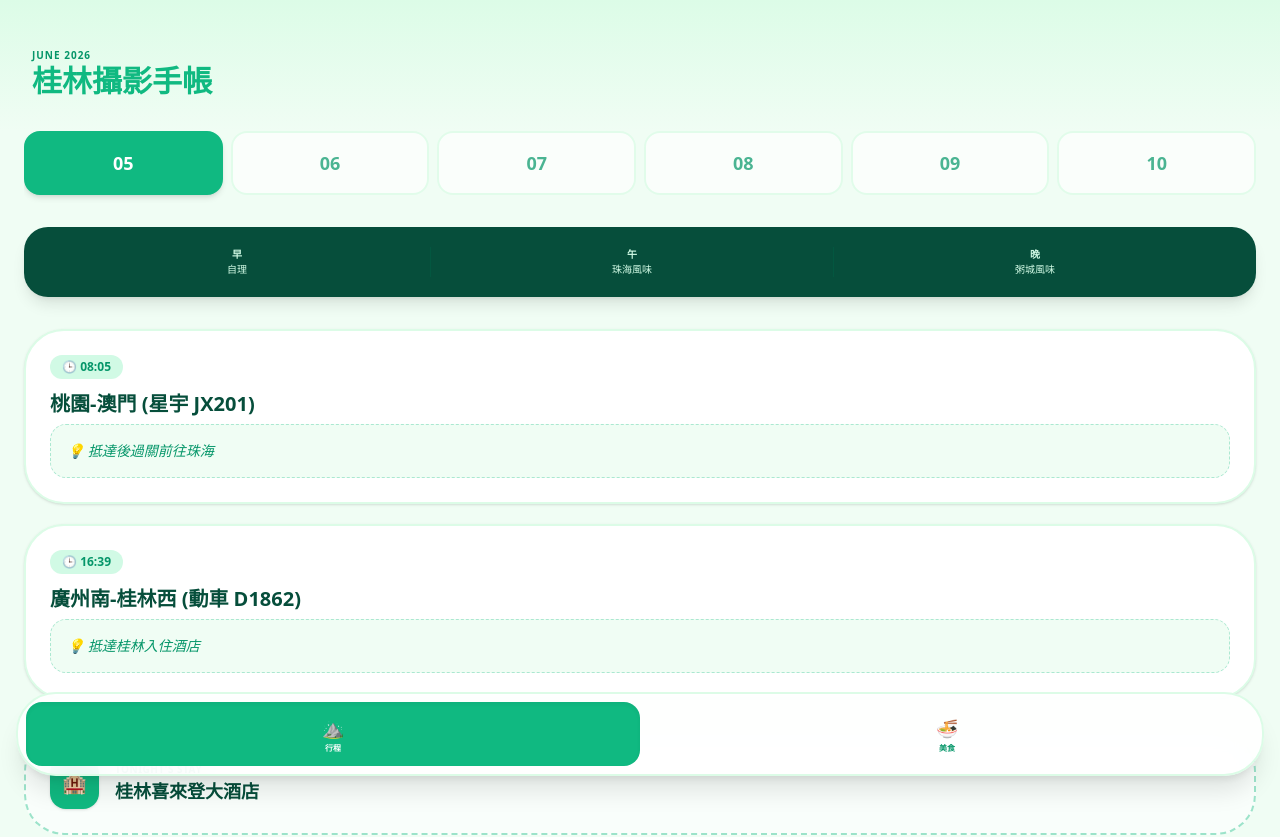
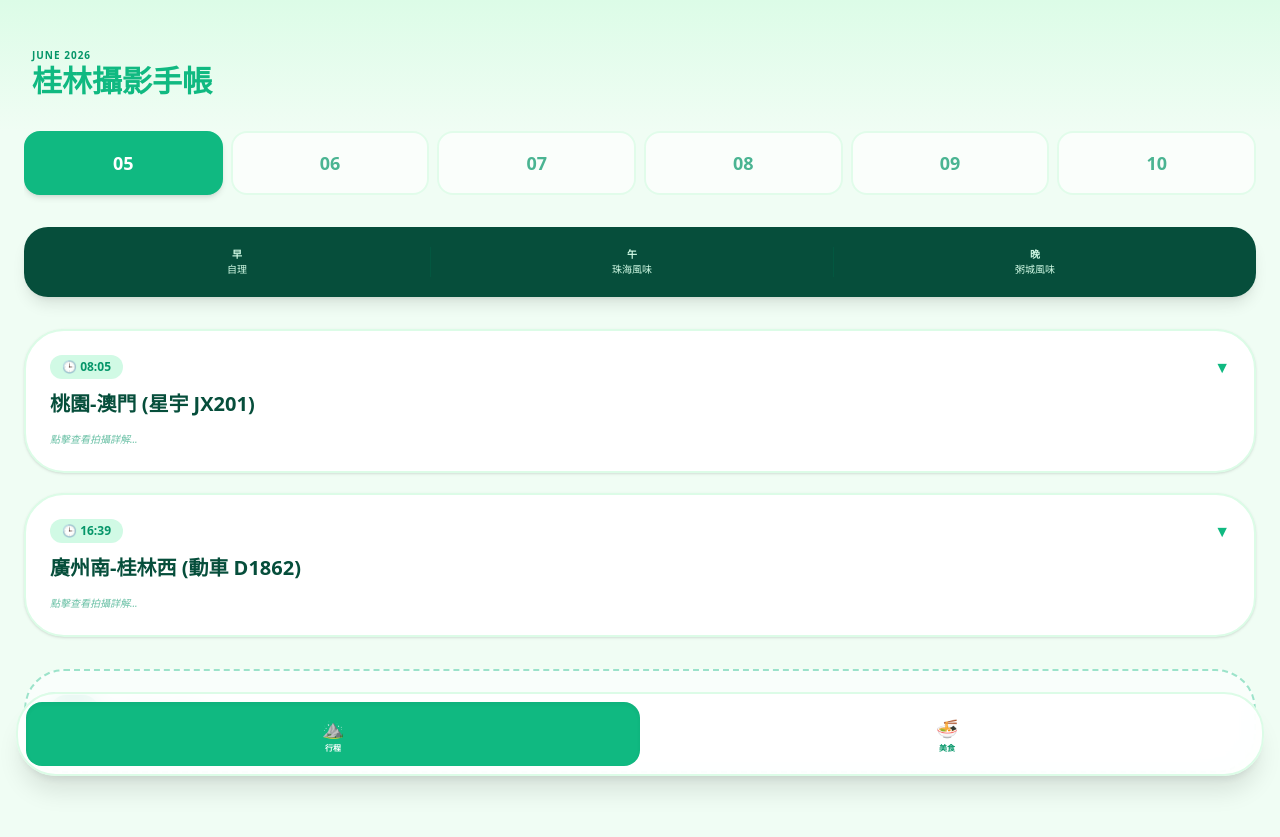
Before and after one commit to kmtsvlee/guilin-trip, a React (Vite) app: page / in a window 1280 px wide. Shown: the top 837 px of the page. Built offline with nearby package versions, Linux system fonts and the light colour scheme.

Commit message:
feat: add expandable narrative and emerald green title

```diff
--- a/src/App.tsx
+++ b/src/App.tsx
@@ -2,50 +2,52 @@ import { useState } from 'react';
 
 const scheduleData = [
   { day: "05", b: "自理", l: "珠海風味", d: "粥城風味", stay: "桂林喜來登大酒店", items: [
-    { t: "08:05", title: "桃園-澳門 (星宇 JX201)", note: "抵達後過關前往珠海", map: "桃園機場" },
-    { t: "16:39", title: "廣州南-桂林西 (動車 D1862)", note: "抵達桂林入住酒店", map: "廣州南站" }
+    { t: "08:05", title: "桃園-澳門 (星宇 JX201)", note: "開啟旅程的起點", desc: "搭乘星宇航空前往澳門，準備展開為期六天的桂林攝影之旅。抵達後將經由陸路口岸前往珠海，感受兩地不同的城市氣息。", map: "桃園機場" },
+    { t: "16:39", title: "廣州南-桂林西 (動車 D1862)", note: "動車橫跨兩省", desc: "搭乘高鐵動車前往桂林。窗外景色將從都市繁華轉向桂林標誌性的喀斯特地貌，這是此行第一段動態攝影的機會。", map: "廣州南站" }
   ]},
   { day: "06", b: "酒店", l: "農家宴", d: "啤酒魚", stay: "陽朔精品酒店", items: [
-    { t: "09:00", title: "遇龍河三橋風光", note: "富裡橋、金龍橋、遇龍橋攝影", map: "陽朔遇龍河" },
-    { t: "17:00", title: "灕江漁火 (黃昏藍調) 🌅", note: "【核心】竹筏+漁夫+魚鷹+漁火擺拍", map: "灕江" }
+    { t: "09:00", title: "遇龍河三橋風光", note: "富裡橋、金龍橋、遇龍橋攝影", desc: "遇龍河被譽為『小灕江』。富裡橋是著名的石拱橋，倒影與古橋構成完美的幾何對稱，建議使用廣角鏡頭捕捉靜謐的古意。", map: "陽朔遇龍河" },
+    { t: "17:00", title: "灕江漁火 (黃昏藍調) 🌅", note: "【核心】竹筏+漁夫+魚鷹+漁火擺拍", desc: "這是攝影愛好者的夢幻場景。在魔幻時刻（Blue Hour），漁夫點亮馬燈，魚鷹立於筏頭。建議使用大光圈定焦鏡頭，捕捉燈火在江面上的暖色反光與背景山的藍調對比。", map: "灕江" }
   ]},
   { day: "07", b: "酒店", l: "蝴蝶莊園", d: "陽朔風味", stay: "陽朔精品酒店", items: [
-    { t: "05:30", title: "陽朔大橋日出 🌅", note: "捕捉灕江晨曦", map: "陽朔大橋" },
-    { t: "17:30", title: "烏龍泉夕陽 🌇", note: "捕捉山水剪影", map: "烏龍泉" }
+    { t: "05:30", title: "陽朔大橋日出 🌅", note: "捕捉灕江晨曦", desc: "陽朔大橋是觀看灕江大拐彎日出的絕佳位置。晨霧繚繞在山間，陽光灑在江面上，江中的倒影與早起的漁船是構圖的核心。", map: "陽朔大橋" },
+    { t: "17:30", title: "烏龍泉夕陽 🌇", note: "捕捉山水剪影", desc: "烏龍泉田園風光如畫。夕陽餘暉將田野染成金黃色，山脈形成深邃的剪影。此處適合拍攝層次分明的遠景攝影。", map: "烏龍泉" }
   ]},
   { day: "08", b: "酒店", l: "壯族風味", d: "龍勝風味", stay: "龍脊梯田景觀民宿", items: [
-    { t: "05:30", title: "相公山日出雲海 🌅", note: "【核心】廣角大景必拍點", map: "相公山" },
-    { t: "17:30", title: "龍脊梯田晚霞 🌇", note: "梯田水面反光攝影", map: "龍脊梯田" }
+    { t: "05:30", title: "相公山日出雲海 🌅", note: "【核心】廣角大景必拍點", desc: "相公山位於灕江精華段。登上山頂可以鳥瞰灕江第一灣，雲海、彩霞、灕江共同構成如國畫般的意境。強烈建議帶上三腳架與漸變減光鏡。", map: "相公山" },
+    { t: "17:30", title: "龍脊梯田晚霞 🌇", note: "梯田水面反光攝影", desc: "六月的梯田正值灌水期。晚霞映射在波光粼粼的水面上，層層疊疊的線條構成了強烈的幾何美感，是捕捉大地線條的最佳時機。", map: "龍脊梯田" }
   ]},
   { day: "09", b: "打包", l: "竹筒飯", d: "九龍酒家", stay: "桂林精選酒店", items: [
-    { t: "06:00", title: "七星伴月晨霧日出 🌅", note: "拍攝梯田晨霧意境", map: "龍脊梯田" },
-    { t: "17:00", title: "塔山夕陽 🌇", note: "捕捉建築與山水交匯", map: "桂林塔山" }
+    { t: "06:00", title: "七星伴月晨霧日出 🌅", note: "拍攝梯田晨霧意境", desc: "龍脊梯田著名的七星伴月景點，晨霧如白紗般籠罩在山頭，隨著太陽升起，光影在田埂間流動，充滿神祕感。", map: "龍脊梯田" },
+    { t: "17:00", title: "塔山夕陽 🌇", note: "捕捉建築與山水交匯", desc: "塔山倒影在江面上，古老的塔影與壯麗的夕陽背景相映成趣。這是桂林市區攝影的經典機位。", map: "桂林塔山" }
   ]},
   { day: "10", b: "打包", l: "四合院", d: "自理", stay: "甜蜜的家", items: [
-    { t: "16:00", title: "日月貝大劇院 (外觀)", note: "建築幾何與線條攝影", map: "珠海大劇院" },
-    { t: "20:50", title: "澳門-桃園 (星宇 JX206)", note: "帶著美照回家", map: "澳門機場" }
+    { t: "16:00", title: "日月貝大劇院 (外觀)", note: "建築幾何與線條攝影", desc: "珠海新地標日月貝。白色貝殼造型在海邊背景下顯得極其簡潔有力。適合拍攝現代感強烈的黑白建築攝影或長曝光。", map: "珠海大劇院" },
+    { t: "20:50", title: "澳門-桃園 (星宇 JX206)", note: "帶著美照回家", desc: "結束六天的深度攝影之旅，帶著豐富的影像作品與滿滿的回憶，準備回到溫暖的家進行後製處理。", map: "澳門機場" }
   ]}
 ];
 
 export default function App() {
   const [tab, setTab] = useState('行程');
   const [day, setDay] = useState('05');
+  const [expandedIdx, setExpandedIdx] = useState<number | null>(null); // 控制展開哪一個
+
   const curr = scheduleData.find(d => d.day === day) || scheduleData[0];
 
   return (
     <div className="min-h-screen bg-[#F0FDF4] pb-36 font-sans text-[#064E3B] text-left">
       <header className="p-8 pt-12 bg-gradient-to-b from-[#DCFCE7] to-[#F0FDF4]">
         <p className="text-[#059669] font-bold text-[10px] uppercase tracking-widest">June 2026</p>
-        {/* 標題改為翠綠色 */}
         <h1 className="text-3xl font-black text-[#10B981]">桂林攝影手帳</h1>
       </header>
 
       <main className="px-6">
+        {/* 日期選擇 */}
         <div className="flex space-x-2 overflow-x-auto no-scrollbar pb-2 mb-6">
           {['05','06','07','08','09','10'].map(d=>(
             <button
               key={d}
-              onClick={()=>setDay(d)}
+              onClick={()=>{setDay(d); setExpandedIdx(null);}} // 切換日期時重設展開狀態
               className={`flex-1 min-w-[50px] py-4 rounded-2xl border-2 transition-all ${day===d?'bg-[#10B981] border-[#10B981] text-white shadow-md':'bg-white border-[#DCFCE7] text-[#059669] opacity-70'}`}
             >
               <span className="text-lg font-black">{d}</span>
@@ -53,6 +55,7 @@ export default function App() {
           ))}
         </div>
 
+        {/* 餐食 */}
         <div className="bg-[#064E3B] p-5 rounded-3xl text-[#D1FAE5] flex justify-around text-center text-[10px] mb-8 shadow-lg">
           <div className="flex-1"><b>早</b><br/>{curr.b}</div>
           <div className="flex-1 border-l border-emerald-800/50 px-2"><b>午</b><br/>{curr.l}</div>
@@ -61,18 +64,42 @@ export default function App() {
 
         {/* 行程卡片 */}
         {curr.items.map((it, i)=>(
-          <div key={i} className="bg-white p-6 rounded-[2.5rem] border-2 border-[#DCFCE7] shadow-sm mb-5">
-            <div className="flex items-center mb-3">
+          <div
+            key={i}
+            onClick={() => setExpandedIdx(expandedIdx === i ? null : i)} // 點擊展開/收合
+            className={`bg-white p-6 rounded-[2.5rem] border-2 transition-all cursor-pointer mb-5 ${expandedIdx === i ? 'border-[#10B981] shadow-md' : 'border-[#DCFCE7] shadow-sm'}`}
+          >
+            <div className="flex justify-between items-start mb-3">
               <span className="text-[#059669] font-bold text-xs bg-[#D1FAE5] px-3 py-1 rounded-full">🕒 {it.t}</span>
+              {/* 箭頭指示 */}
+              <span className={`text-[#10B981] transition-transform duration-300 ${expandedIdx === i ? 'rotate-180' : ''}`}>
+                ▼
+              </span>
             </div>
             <h2 className="text-xl font-black leading-tight mb-2 text-[#064E3B]">{it.title}</h2>
-            <div className="bg-[#F0FDF4] p-4 rounded-2xl border border-dashed border-[#10B981]/30 text-sm italic text-[#059669]">
-              💡 {it.note}
+
+            {/* 展開區塊 */}
+            <div className={`overflow-hidden transition-all duration-300 ${expandedIdx === i ? 'max-h-96 mt-4' : 'max-h-0'}`}>
+              <div className="bg-[#F0FDF4] p-5 rounded-3xl border border-dashed border-[#10B981]/30">
+                <p className="text-[#059669] text-xs font-bold mb-2 uppercase tracking-widest">地點筆記</p>
+                <p className="text-[#064E3B] text-sm leading-relaxed whitespace-pre-line font-medium">
+                  {it.desc}
+                </p>
+                <div className="mt-4 pt-4 border-t border-[#10B981]/10 flex items-center text-[#10B981]">
+                  <span className="text-[10px] font-bold">💡 拍攝建議：</span>
+                  <span className="text-[10px] italic">{it.note}</span>
+                </div>
+              </div>
             </div>
+
+            {/* 未展開時的預覽文字 */}
+            {expandedIdx !== i && (
+               <p className="text-[#059669] text-[10px] italic mt-2 opacity-60">點擊查看拍攝詳解...</p>
+            )}
           </div>
         ))}
 
-        {/* 住宿資訊欄位 (位於最下方) */}
+        {/* 住宿資訊 */}
         <div className="mt-8 bg-white/60 p-6 rounded-[2.5rem] border-2 border-dashed border-[#10B981]/40 flex items-center space-x-4">
           <div className="bg-[#10B981] text-white p-3 rounded-2xl shadow-sm text-xl">🏨</div>
           <div>
@@ -82,6 +109,7 @@ export default function App() {
         </div>
       </main>
 
+      {/* 底部導覽 */}
       <nav className="fixed bottom-6 left-4 right-4 bg-white/90 backdrop-blur-md rounded-[2.5rem] border-2 border-[#DCFCE7] p-2 flex justify-around shadow-xl z-50">
         <button onClick={()=>setTab('行程')} className={`flex-1 flex flex-col items-center p-3 rounded-2xl transition-all ${tab==='行程'?'bg-[#10B981] text-white shadow-inner':'text-[#059669]'}`}>
           <span className="text-lg">⛰️</span><span className="text-[8px] font-black">行程</span>
```
